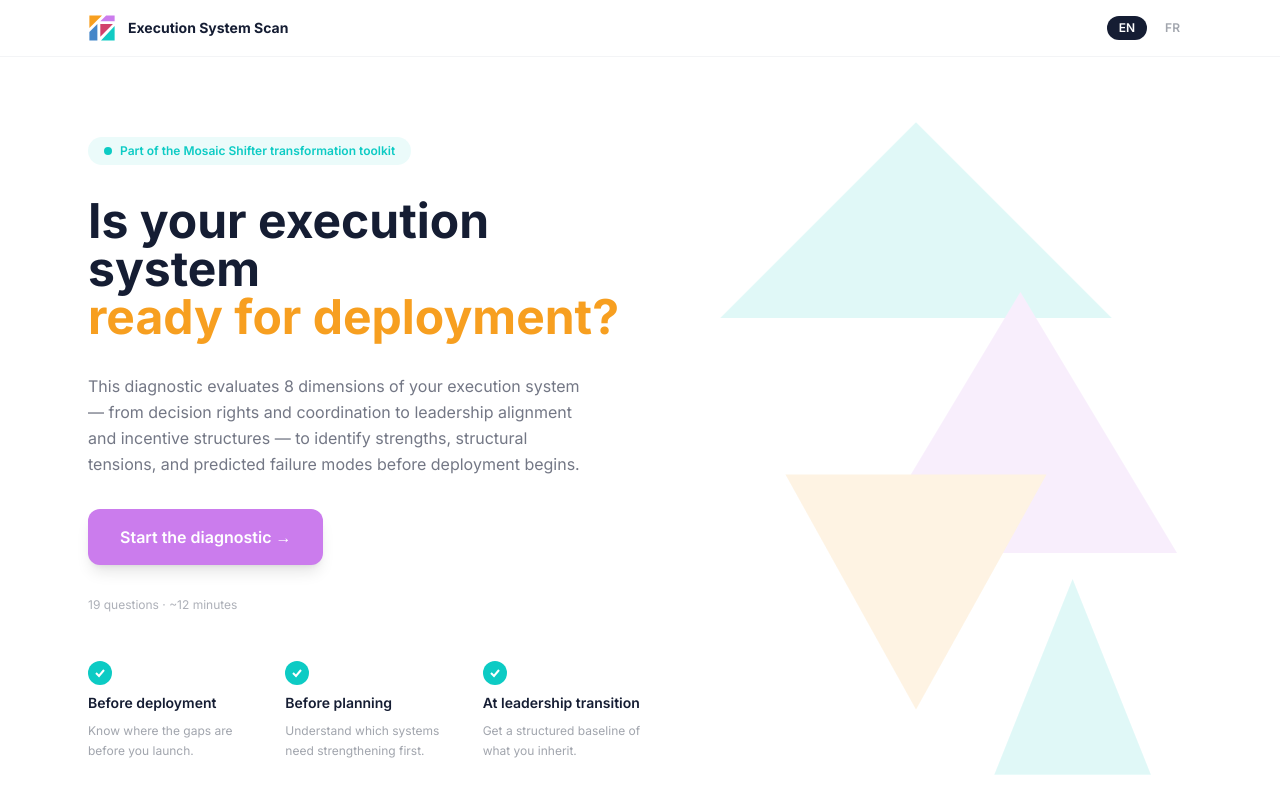
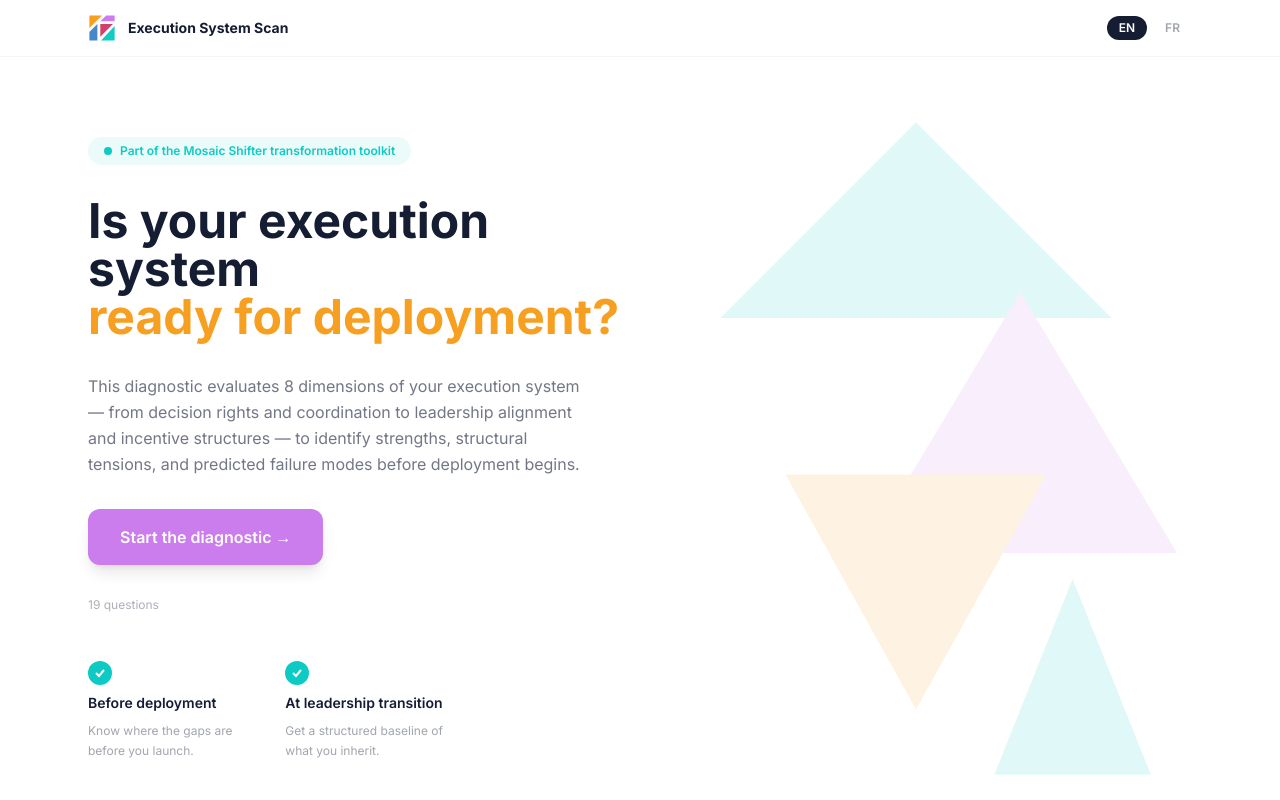
Before and after one commit to Soraya-farrag/esd-tool, a Next.js app: page / in a window 1280 px wide. Shown: the top 800 px of the page. Built offline with nearby package versions, Linux system fonts and the light colour scheme.

Commit message:
Landing page: remove time estimate and Before planning card

```diff
--- a/src/app/page.tsx
+++ b/src/app/page.tsx
@@ -285,12 +285,11 @@ export default function ESDApp() {
                 style={{ backgroundColor: BRAND.purple }}>
                 {t.startButton}
               </button>
-              <p className="text-xs text-ink/35">19 questions · ~12 minutes</p>
+              <p className="text-xs text-ink/35">19 questions</p>
               {/* When to use cards */}
               <div className="grid grid-cols-3 gap-4 pt-4">
                 {[
                   { en: 'Before deployment', fr: 'Avant le d\u00e9ploiement', enSub: 'Know where the gaps are before you launch.', frSub: 'Identifiez les \u00e9carts avant le lancement.' },
-                  { en: 'Before planning', fr: 'Avant la planification', enSub: 'Understand which systems need strengthening first.', frSub: 'Comprenez quels syst\u00e8mes renforcer en priorit\u00e9.' },
                   { en: 'At leadership transition', fr: 'En transition de leadership', enSub: 'Get a structured baseline of what you inherit.', frSub: 'Obtenez un diagnostic structur\u00e9 de l\u2019existant.' },
                 ].map((card, i) => (
                   <div key={i} className="space-y-2">
```
